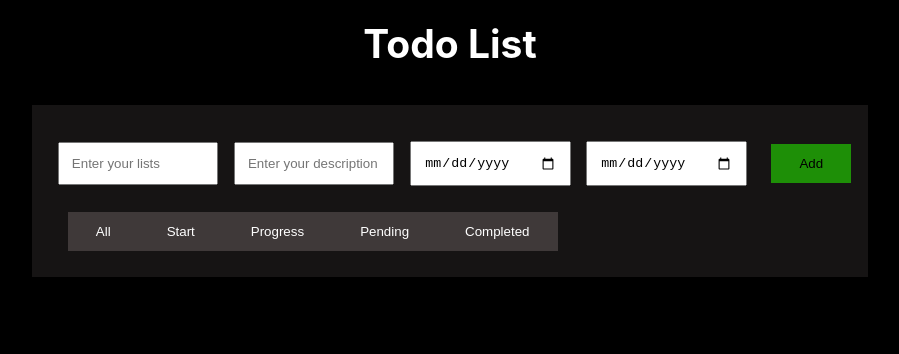
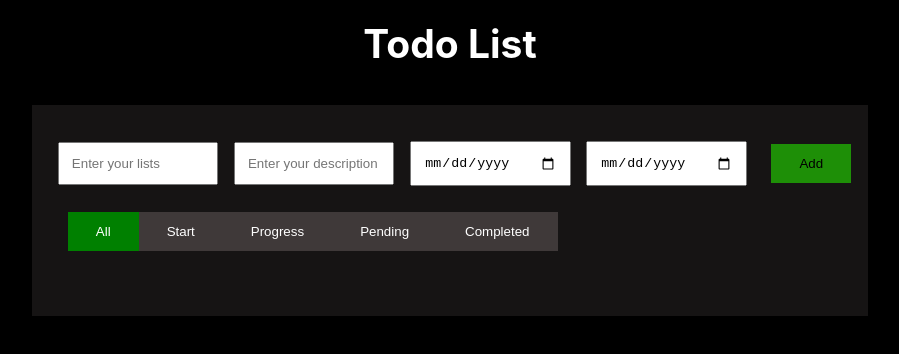
Before and after one commit to rajiii21/todolist, a React (Create React App) app: page / in a window 1280 px wide. Shown: the top 354 px of the page, without its empty margins (190-1089 px from the left). Built offline with nearby package versions, Linux system fonts and the light colour scheme.

Commit message:
Update Todolist.js
todo update

```diff
--- a/src/Component/Todolist/Todolist.js
+++ b/src/Component/Todolist/Todolist.js
@@ -25,7 +25,7 @@ const Todolist = () => {
     const [edit, setEdit] = useState(false)
     const [empty, setEmpty] = useState(false)
     const [emptyvalue, setEmptyvalue] = useState("")
-    const [allTodosactive, setAlltodosactive] = useState(false)
+    const [allTodosactive, setAlltodosactive] = useState(true)
     const [startTodosactive, setStarttodosactive] = useState(false)
     const [progressTodosactive, setProgresstodosactive] = useState(false)
     const [pendingTodosactive, setPendingtodosactive] = useState(false)
```
